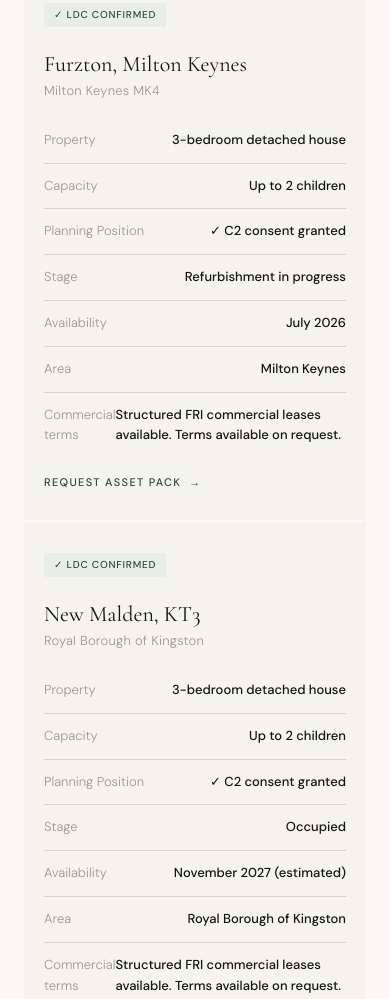
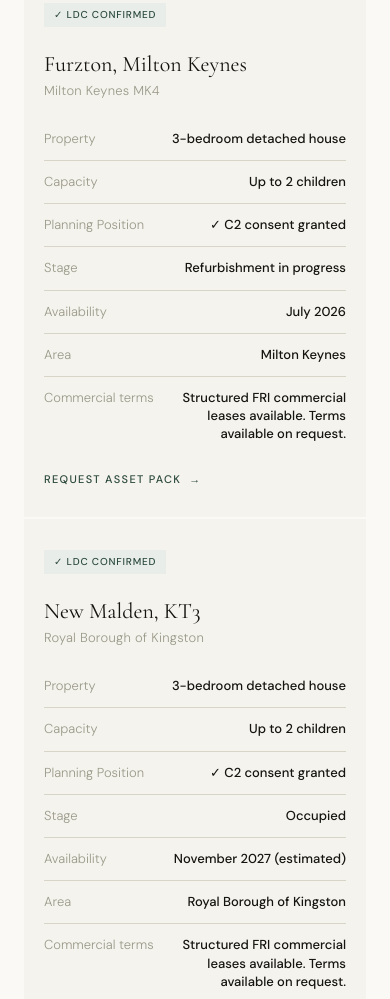
Before and after one commit to robbiemair1/Sanctuary, an Eleventy site: page src/index.njk in a window 390 px wide. Shown: the part 7791-8790 px from the top of the page. Built offline with nearby package versions, Linux system fonts and the light colour scheme; Eleventy itself is replaced by a stand-in of ours; files that its build step writes are made by us from their sources; a web font is replaced by a local one.

Commit message:
Kerning mobile

```diff
--- a/src/assets/css/style.css
+++ b/src/assets/css/style.css
@@ -458,7 +458,6 @@ section { padding: 120px 80px; scroll-margin-top: 80px; }
   max-width: 600px;
 }
 
-
 /* ═══════════════════════════════════════
    ASSETS
 ═══════════════════════════════════════ */
@@ -913,20 +912,25 @@ footer {
   .assets-header { grid-template-columns: 1fr; gap: 32px; }
   .pipeline-header { grid-template-columns: 1fr; }
   .hero-stats { grid-template-columns: 1fr 1fr; }
-}
-@media (max-width: 640px) {
-  .assets-grid { grid-template-columns: 1fr; }
-  .economics-numbers { grid-template-columns: 1fr 1fr; }
-  .pipeline-dots { grid-template-columns: 1fr 1fr; }
-  .assets-header { grid-template-columns: 1fr; gap: 32px; }
-  .pipeline-header { grid-template-columns: 1fr; }
-  .hero-stats { grid-template-columns: 1fr 1fr; }
 
-  /* ── KERNING / SPACING FIX ── */
+  /* ── ASSET CARD MOBILE FIX ── */
   .asset-card { padding: 28px 20px; }
-  .asset-metric { letter-spacing: 0; }
-  .metric-key { letter-spacing: 0; }
-  .metric-val { letter-spacing: 0; }
+  .asset-metric {
+    display: grid;
+    grid-template-columns: 110px 1fr;
+    gap: 12px;
+    align-items: start;
+  }
+  .metric-key {
+    white-space: normal;
+    line-height: 1.4;
+    letter-spacing: 0;
+  }
+  .metric-val {
+    text-align: right;
+    line-height: 1.4;
+    letter-spacing: 0;
+  }
   .asset-name { letter-spacing: 0; }
   .asset-status { letter-spacing: 0.08em; }
 }
```
